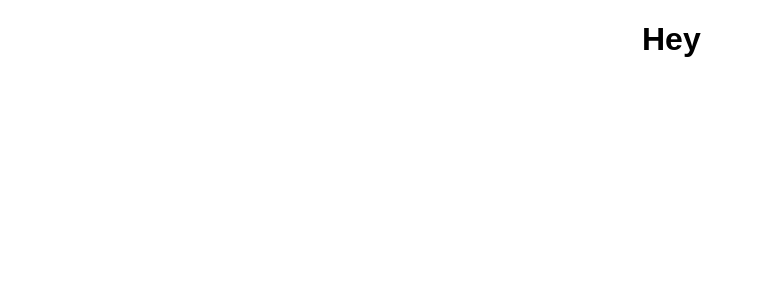
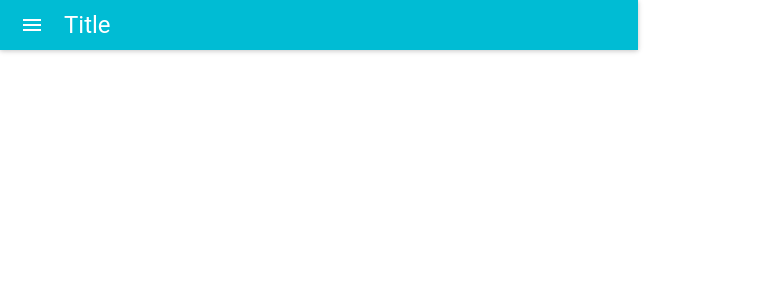
Before and after one commit to roo-shy/trailer, a React (Create React App) app: page / in a window 1280 px wide. Shown: the top 300 px of the page, without its empty margins (0-764 px from the left). Built offline with nearby package versions, Linux system fonts and the light colour scheme.

Commit message:
Editing app bar

```diff
--- a/src/App.js
+++ b/src/App.js
@@ -1,21 +1,35 @@
 import React from 'react';
 import MuiThemeProvider from 'material-ui/styles/MuiThemeProvider';
 import {GridList, GridTile} from 'material-ui/GridList';
-import IconButton from 'material-ui/IconButton';
-import StarBorder from 'material-ui/svg-icons/toggle/star-border';
+import getMuiTheme from 'material-ui/styles/getMuiTheme';
+import AppBar from 'material-ui/AppBar';
 import './App.css';
+import {
+  red500, grey400, grey500, grey600, grey700,
+  transparent, lightWhite, white, darkWhite, lightBlack, black,
+} from 'material-ui/styles/colors';
+
+const muiTheme = getMuiTheme({
+  palette: {
+    backgroundColor: grey400,
+  },
+  appBar: {
+    height: 50,
+  },
+});
 
 const App = () => (
 
-    <MuiThemeProvider>
-
+    <MuiThemeProvider muiTheme={muiTheme}>
         <GridList>
+          <AppBar
+            title="Title"
+            iconClassNameRight="muidocs-icon-navigation-expand-more"
+          />
           <GridTile
-             actionPosition="left"
              titlePosition="top"
            >
            </GridTile>
-         <h1>Hey</h1>
        </GridList>
   </MuiThemeProvider>
 
```
